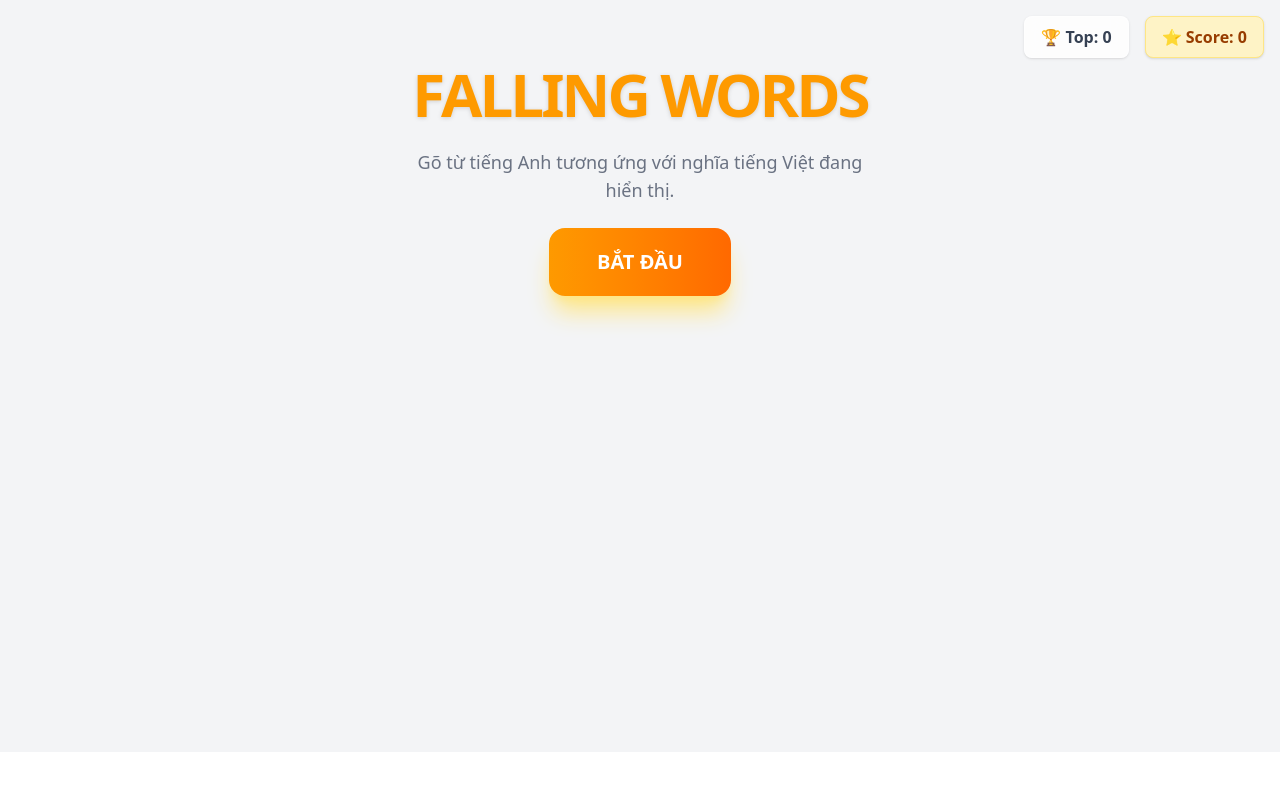
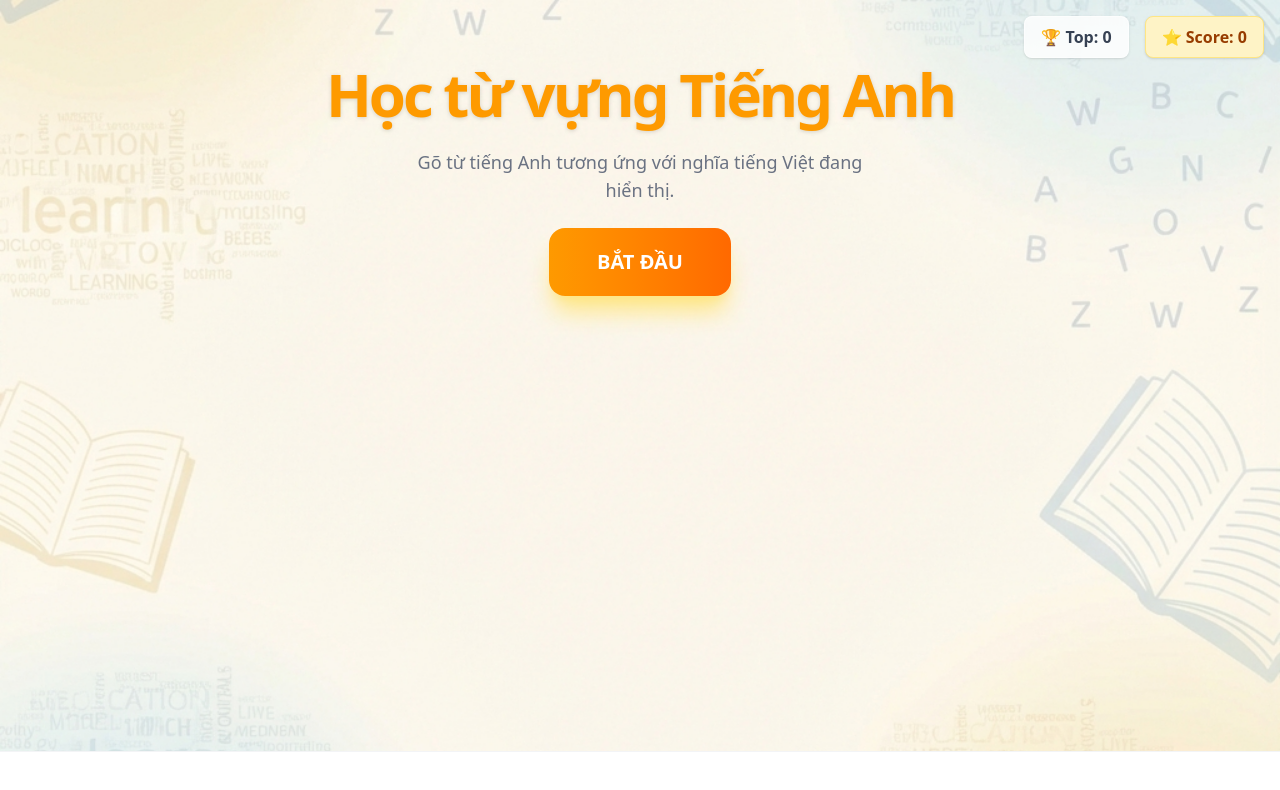
Before and after one commit to tungdt19/vocab-game, a Next.js app: page / in a window 1280 px wide. Shown: the top 790 px of the page. Built offline with nearby package versions, Linux system fonts and the light colour scheme.

Commit message:
Update title and background

```diff
--- a/app/page.tsx
+++ b/app/page.tsx
@@ -274,7 +274,7 @@ const Page: React.FC = () => {
   }, [gameState.status, displayedWord])
 
   return (
-    <div className="flex flex-col h-[100dvh] overflow-hidden bg-gray-100 font-sans relative">
+    <div className="flex flex-col h-[100dvh] overflow-hidden bg-[url(/background.png)] bg-cover bg-center font-sans relative">
       <div className="absolute top-4 right-4 z-10 flex gap-4">
         <div className="bg-white/80 backdrop-blur px-4 py-2 rounded-lg shadow-sm font-bold text-gray-700 border border-white/50">
           🏆 Top: {highScore}
@@ -288,7 +288,7 @@ const Page: React.FC = () => {
         {gameState.status === GameStatus.IDLE && (
           <div className="text-center space-y-6 animate-in zoom-in duration-500 p-8">
             <h1 className="text-6xl font-black text-amber-500 tracking-tighter drop-shadow-sm">
-              FALLING WORDS
+              Học từ vựng Tiếng Anh
             </h1>
             <p className="text-gray-500 font-medium text-lg max-w-md mx-auto">
               Gõ từ tiếng Anh tương ứng với nghĩa tiếng Việt đang hiển thị.
```
Also changed, not shown: public/background.png (added).
